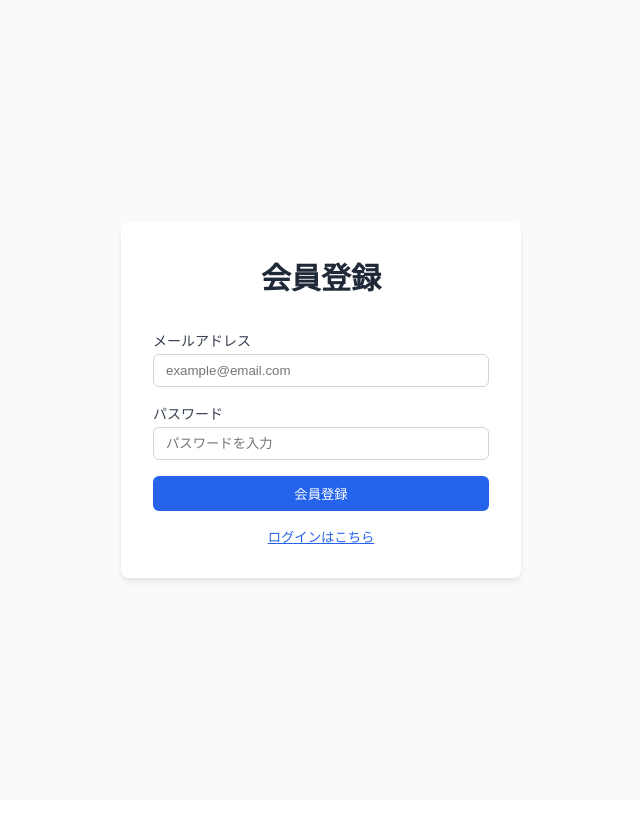
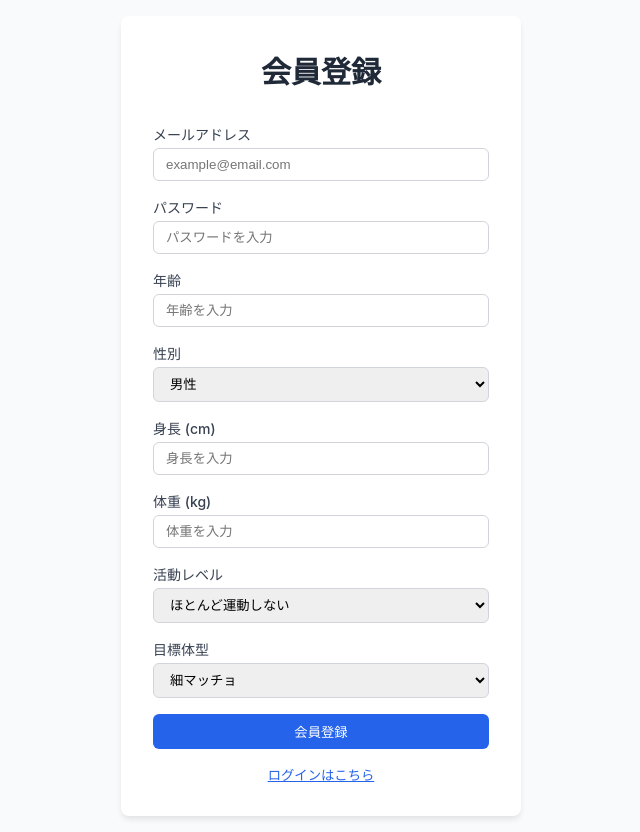
Before and after one commit to Frog5757/diet_app, a Next.js app: page /auth in a window 1280 px wide. Both pictures are taken after a click on the button "新規会員登録はこちら". Shown: the whole page, without its empty margins (319-959 px from the left). Before the commit the page ends 800 px from the top, so only its background shows below. Built offline with nearby package versions, Linux system fonts and the light colour scheme.

Commit message:
登録時にプロフィール設定

```diff
--- a/src/app/api/users/route.ts
+++ b/src/app/api/users/route.ts
@@ -19,7 +19,7 @@ let userData: UserProfile | null = null;
 export async function POST(request: NextRequest) {
   try {
     const body = await request.json();
-    const { age, gender, height, weight, activityLevel, bodyGoal } = body;
+    const { userId, age, gender, height, weight, activityLevel, bodyGoal } = body;
 
     // Simple validation
     if (!age || !gender || !height || !weight || !activityLevel || !bodyGoal) {
@@ -31,7 +31,7 @@ export async function POST(request: NextRequest) {
 
     // Store user data in memory (for demo)
     userData = {
-      id: 1,
+      id: userId || 1,
       age: parseInt(age),
       gender,
       height: parseInt(height),
--- a/src/app/auth/page.tsx
+++ b/src/app/auth/page.tsx
@@ -131,6 +131,12 @@ export default function AuthPage({ onAuthSuccess }: AuthPageProps) {
   const [isLogin, setIsLogin] = useState(true);
   const [email, setEmail] = useState("");
   const [password, setPassword] = useState("");
+  const [age, setAge] = useState("");
+  const [gender, setGender] = useState<"male" | "female">("male");
+  const [height, setHeight] = useState("");
+  const [weight, setWeight] = useState("");
+  const [activityLevel, setActivityLevel] = useState<"sedentary" | "light" | "moderate" | "active" | "very_active">("sedentary");
+  const [bodyGoal, setBodyGoal] = useState<"lean_muscle" | "bulk_muscle">("lean_muscle");
   const [isLoading, setIsLoading] = useState(false);
   const [error, setError] = useState("");
   const [success, setSuccess] = useState("");
@@ -143,12 +149,27 @@ export default function AuthPage({ onAuthSuccess }: AuthPageProps) {
 
     try {
       const endpoint = isLogin ? '/api/auth/login' : '/api/auth/register';
+      const requestBody = isLogin
+        ? { email, password }
+        : {
+            email,
+            password,
+            profile: {
+              age: parseInt(age),
+              gender,
+              height: parseInt(height),
+              weight: parseInt(weight),
+              activityLevel,
+              bodyGoal
+            }
+          };
+
       const response = await fetch(endpoint, {
         method: 'POST',
         headers: {
           'Content-Type': 'application/json',
         },
-        body: JSON.stringify({ email, password }),
+        body: JSON.stringify(requestBody),
       });
 
       const data = await response.json();
@@ -164,6 +185,12 @@ export default function AuthPage({ onAuthSuccess }: AuthPageProps) {
           setIsLogin(true);
           setEmail("");
           setPassword("");
+          setAge("");
+          setHeight("");
+          setWeight("");
+          setGender("male");
+          setActivityLevel("sedentary");
+          setBodyGoal("lean_muscle");
         }
       } else {
         setError(data.error || 'Something went wrong');
@@ -207,6 +234,103 @@ export default function AuthPage({ onAuthSuccess }: AuthPageProps) {
             />
           </FormField>
 
+          {!isLogin && (
+            <>
+              <FormField>
+                <Label>年齢</Label>
+                <Input
+                  type="number"
+                  value={age}
+                  onChange={(e) => setAge(e.target.value)}
+                  placeholder="年齢を入力"
+                  required
+                />
+              </FormField>
+
+              <FormField>
+                <Label>性別</Label>
+                <select
+                  value={gender}
+                  onChange={(e) => setGender(e.target.value as "male" | "female")}
+                  style={{
+                    width: '100%',
+                    padding: '0.5rem 0.75rem',
+                    border: '1px solid #d1d5db',
+                    borderRadius: '0.375rem',
+                    outline: 'none'
+                  }}
+                  required
+                >
+                  <option value="male">男性</option>
+                  <option value="female">女性</option>
+                </select>
+              </FormField>
+
+              <FormField>
+                <Label>身長 (cm)</Label>
+                <Input
+                  type="number"
+                  value={height}
+                  onChange={(e) => setHeight(e.target.value)}
+                  placeholder="身長を入力"
+                  required
+                />
+              </FormField>
+
+              <FormField>
+                <Label>体重 (kg)</Label>
+                <Input
+                  type="number"
+                  value={weight}
+                  onChange={(e) => setWeight(e.target.value)}
+                  placeholder="体重を入力"
+                  required
+                />
+              </FormField>
+
+              <FormField>
+                <Label>活動レベル</Label>
+                <select
+                  value={activityLevel}
+                  onChange={(e) => setActivityLevel(e.target.value as "sedentary" | "light" | "moderate" | "active" | "very_active")}
+                  style={{
+                    width: '100%',
+                    padding: '0.5rem 0.75rem',
+                    border: '1px solid #d1d5db',
+                    borderRadius: '0.375rem',
+                    outline: 'none'
+                  }}
+                  required
+                >
+                  <option value="sedentary">ほとんど運動しない</option>
+                  <option value="light">軽い運動 (週1-3回)</option>
+                  <option value="moderate">適度な運動 (週3-5回)</option>
+                  <option value="active">激しい運動 (週6-7回)</option>
+                  <option value="very_active">非常に激しい運動 (1日2回、激しい運動)</option>
+                </select>
+              </FormField>
+
+              <FormField>
+                <Label>目標体型</Label>
+                <select
+                  value={bodyGoal}
+                  onChange={(e) => setBodyGoal(e.target.value as "lean_muscle" | "bulk_muscle")}
+                  style={{
+                    width: '100%',
+                    padding: '0.5rem 0.75rem',
+                    border: '1px solid #d1d5db',
+                    borderRadius: '0.375rem',
+                    outline: 'none'
+                  }}
+                  required
+                >
+                  <option value="lean_muscle">細マッチョ</option>
+                  <option value="bulk_muscle">マッチョ</option>
+                </select>
+              </FormField>
+            </>
+          )}
+
           <Button type="submit" disabled={isLoading}>
             {isLoading ? '処理中...' : (isLogin ? 'ログイン' : '会員登録')}
           </Button>
@@ -216,6 +340,15 @@ export default function AuthPage({ onAuthSuccess }: AuthPageProps) {
           setIsLogin(!isLogin);
           setError("");
           setSuccess("");
+          if (!isLogin) {
+            // Clear profile fields when switching to login
+            setAge("");
+            setHeight("");
+            setWeight("");
+            setGender("male");
+            setActivityLevel("sedentary");
+            setBodyGoal("lean_muscle");
+          }
         }}>
           {isLogin ? '新規会員登録はこちら' : 'ログインはこちら'}
         </ToggleButton>
```
Also changed, not shown: src/app/api/auth/register/route.ts (+31 -1 lines).
